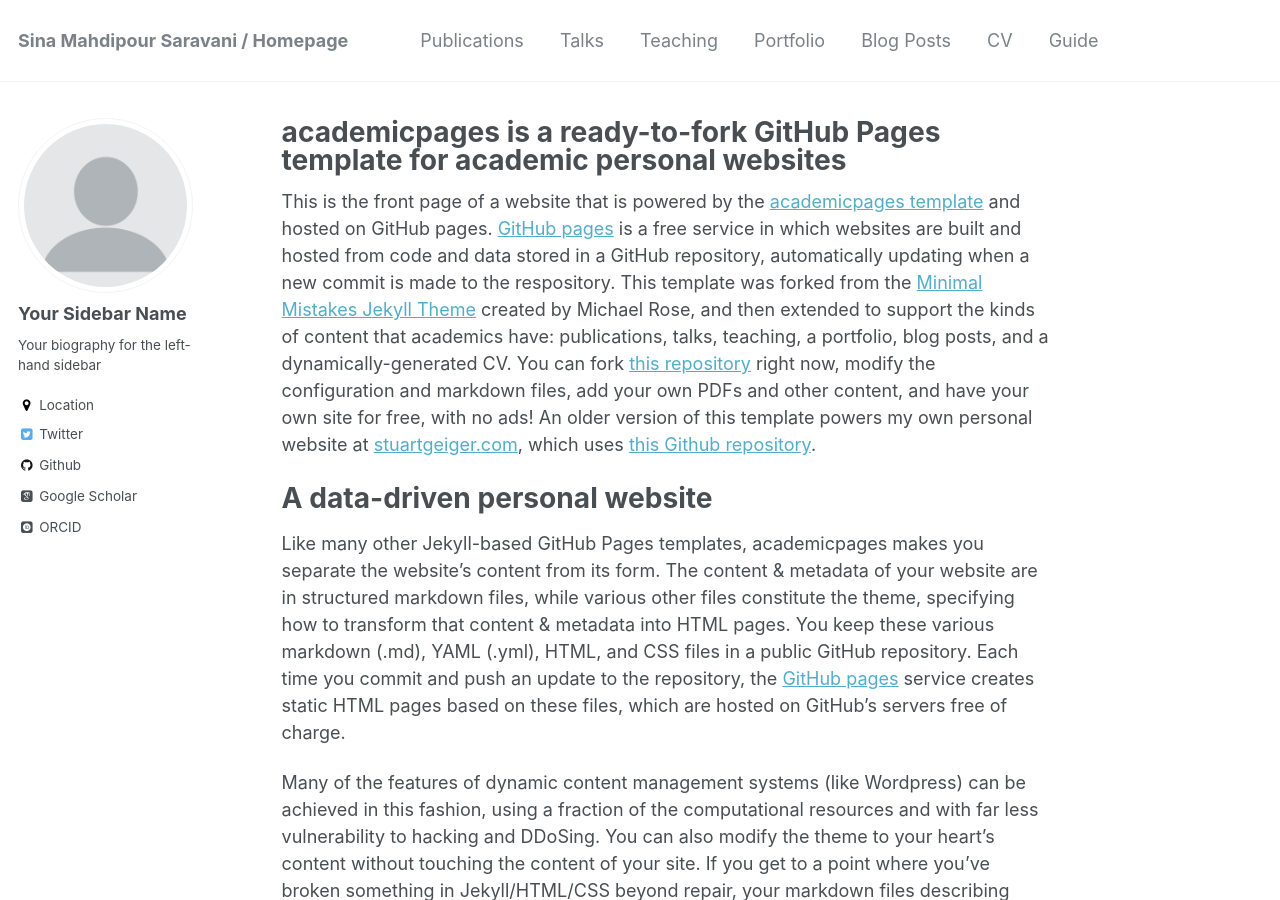
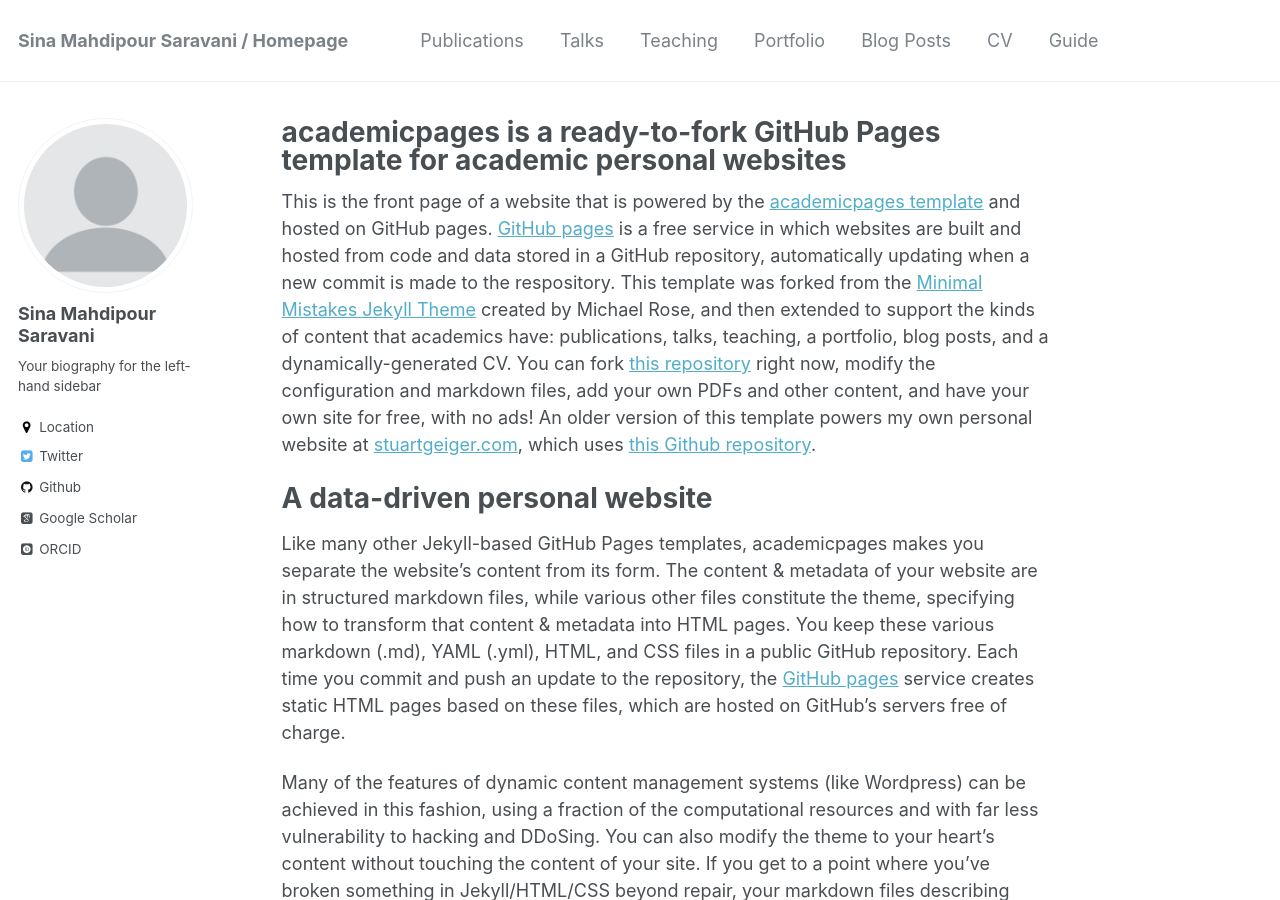
Before and after one commit to sinamps/sinamps.github.io, a Jekyll site: the page built from _pages/about.md, in a window 1280 px wide and 900 px high. Built offline with Jekyll 4.4.1, drawn with Linux system fonts in a browser that asks for light colours; some web fonts are replaced.

Commit message:
changing template 3

```diff
--- a/_config.yml
+++ b/_config.yml
@@ -13,8 +13,8 @@
 description              : &description "Senior Bachelor Student at Amirkabir University of Technology"
 url                      : https://sinamahdipour.github.io # the base hostname & protocol for your site e.g. "https://mmistakes.github.io"
 baseurl                  : "" # the subpath of your site, e.g. "/blog"
-repository               : "academicpages/academicpages.github.io"
-teaser                   : "me.jpg" # filename of teaser fallback teaser image placed in /images/, .e.g. "500x300.png"
+repository               : "sinamahdipour/sinamahdipour.github.io"
+teaser                   : # filename of teaser fallback teaser image placed in /images/, .e.g. "500x300.png"
 breadcrumbs              : false # true, false (default)
 words_per_minute         : 160
 future                   : true
@@ -80,7 +80,7 @@
 
 # Site Author
 author:
-  name             : "Your Sidebar Name"
+  name             : "Sina Mahdipour Saravani"
   avatar           : "profile.png"
   bio              : "Your biography for the left-hand sidebar"
   location         : "Location"
```
